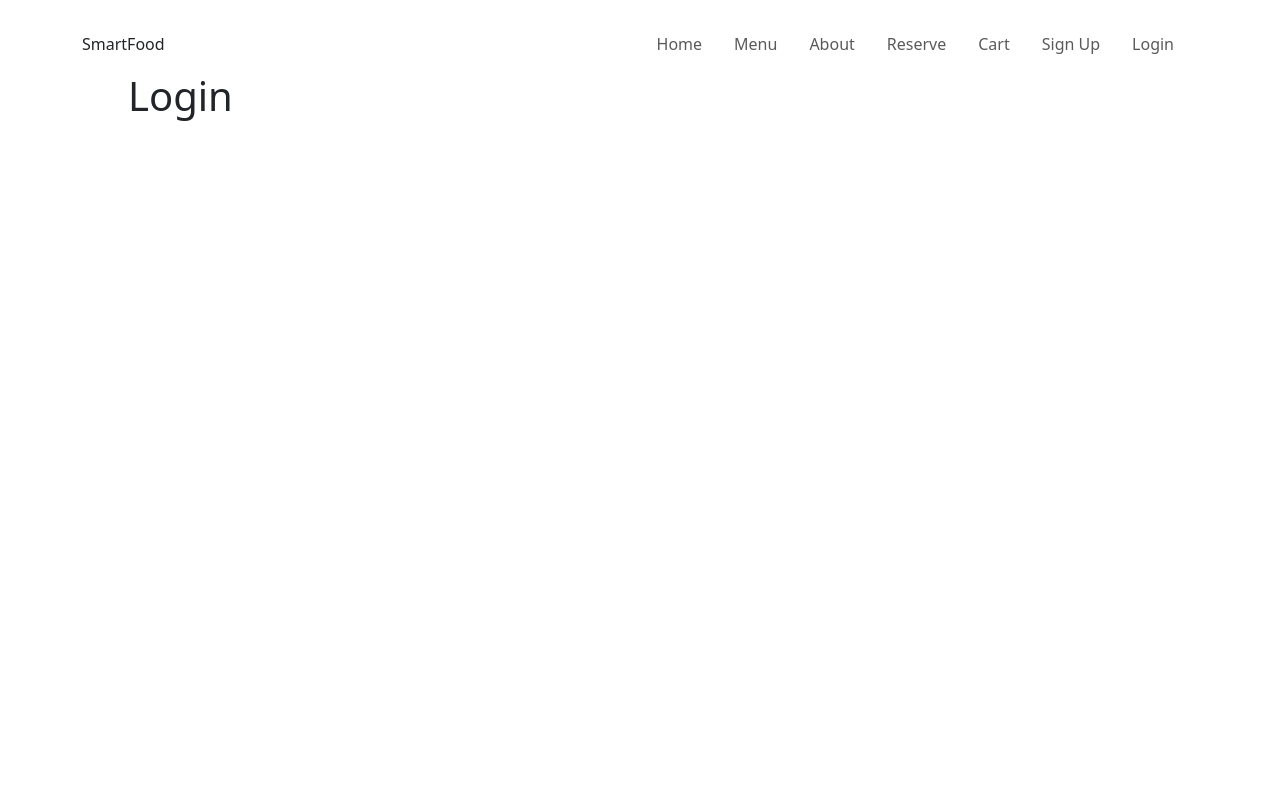
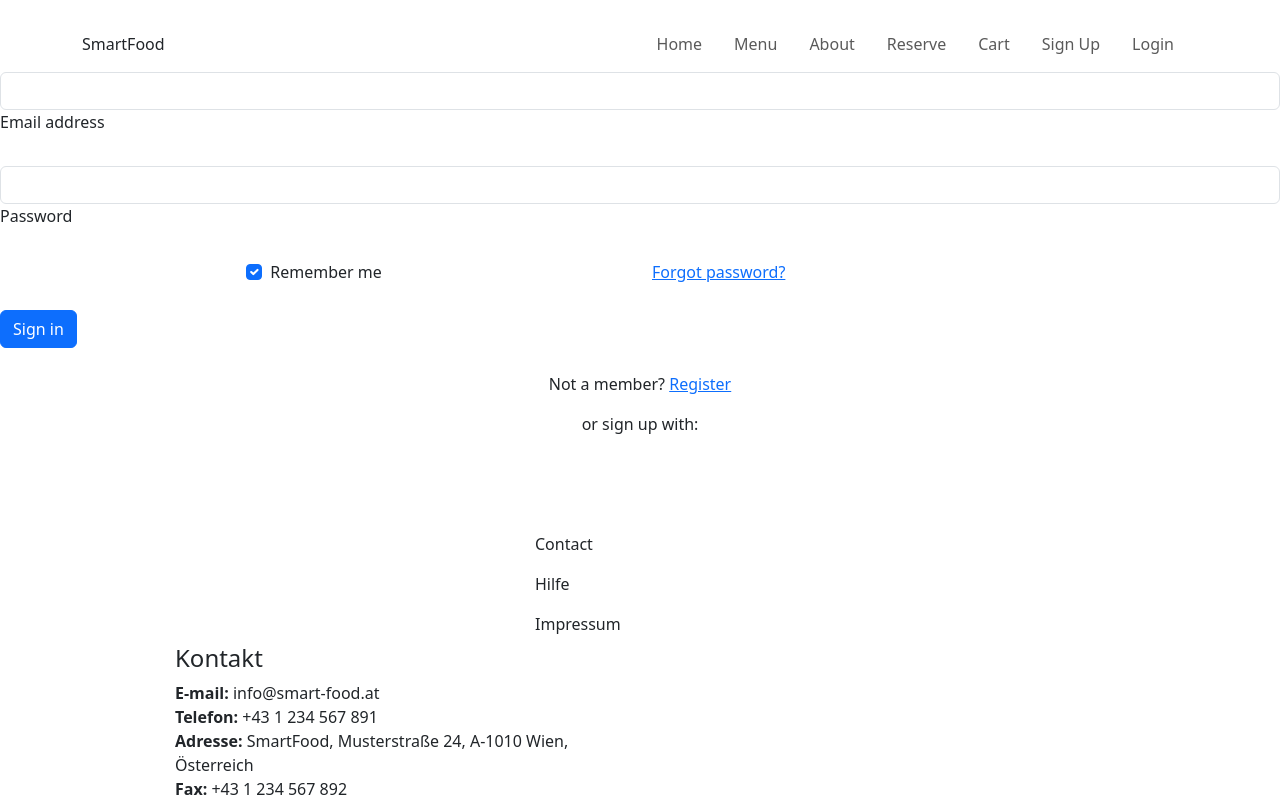
Before and after one commit to mat-html/SmartFood, a React (Vite) app in the folder SmartFood/: page / in a window 1280 px wide. Both pictures are taken after a click on the item "Login". Shown: the top 800 px of the page. Built offline with nearby package versions, Linux system fonts and the light colour scheme.

Commit message:
Update Login.tsx

```diff
--- a/SmartFood/src/pages/Login.tsx
+++ b/SmartFood/src/pages/Login.tsx
@@ -1,8 +1,99 @@
 function Login() {
   return (
-    <main>
-      <h1>Login</h1>
-    </main>
+  <form>
+
+      <div data-mdb-input-init className="form-outline mb-4">
+        <input type="email" id="form2Example1" className="form-control" />
+        <label className="form-label" htmlFor="form2Example1">
+          Email address
+        </label>
+      </div>
+
+
+      <div data-mdb-input-init className="form-outline mb-4">
+        <input type="password" id="form2Example2" className="form-control" />
+        <label className="form-label" htmlFor="form2Example2">
+          Password
+        </label>
+      </div>
+
+
+      <div className="row mb-4">
+        <div className="col d-flex justify-content-center">
+          {/* Checkbox */}
+          <div className="form-check">
+            <input
+              className="form-check-input"
+              type="checkbox"
+              value=""
+              id="form2Example31"
+              defaultChecked
+            />
+            <label className="form-check-label" htmlFor="form2Example31">
+              Remember me
+            </label>
+          </div>
+        </div>
+
+        <div className="col">
+
+          <a href="#!">Forgot password?</a>
+        </div>
+      </div>
+
+
+      <button
+        type="button"
+        data-mdb-button-init
+        data-mdb-ripple-init
+        className="btn btn-primary btn-block mb-4"
+      >
+        Sign in
+      </button>
+
+
+      <div className="text-center">
+        <p>
+          Not a member? <a href="#!">Register</a>
+        </p>
+        <p>or sign up with:</p>
+        <button
+          type="button"
+          data-mdb-button-init
+          data-mdb-ripple-init
+          className="btn btn-link btn-floating mx-1"
+        >
+          <i className="fab fa-facebook-f"></i>
+        </button>
+
+        <button
+          type="button"
+          data-mdb-button-init
+          data-mdb-ripple-init
+          className="btn btn-link btn-floating mx-1"
+        >
+          <i className="fab fa-google"></i>
+        </button>
+
+        <button
+          type="button"
+          data-mdb-button-init
+          data-mdb-ripple-init
+          className="btn btn-link btn-floating mx-1"
+        >
+          <i className="fab fa-twitter"></i>
+        </button>
+
+        <button
+          type="button"
+          data-mdb-button-init
+          data-mdb-ripple-init
+          className="btn btn-link btn-floating mx-1"
+        >
+          <i className="fab fa-github"></i>
+        </button>
+      </div>
+    </form>
   );
 }
 
```
